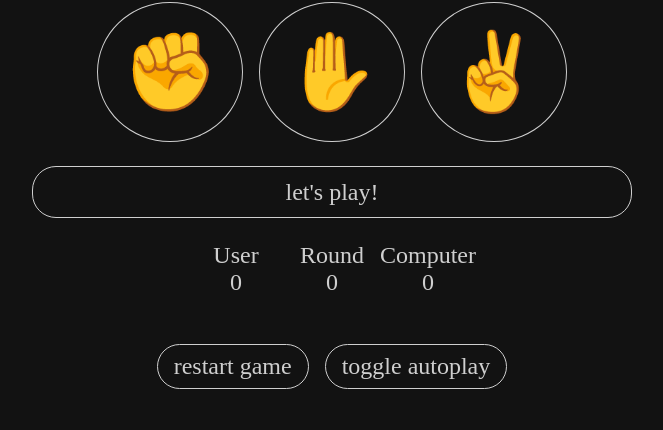
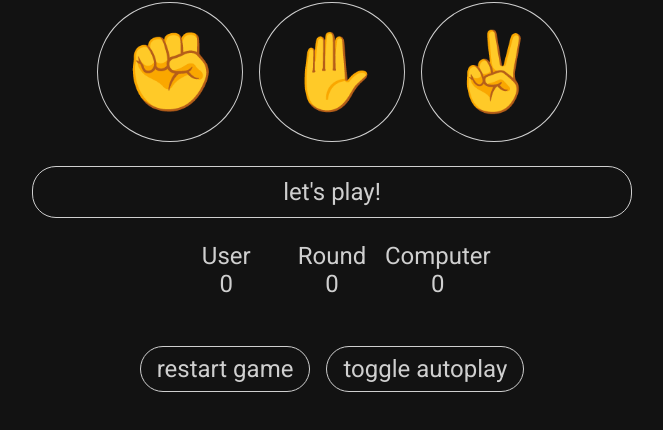
Before and after one commit to ode2stephen/rock-paper-scissors, a plain HTML site: page index.html in a window 1280 px wide. Shown: the part 244-674 px from the top of the page, without its empty margins (308-971 px from the left). Drawn offline with Linux system fonts and the light colour scheme.

Commit message:
add padding to results box and change font

```diff
--- a/styles.css
+++ b/styles.css
@@ -1,3 +1,5 @@
+@import url('https://fonts.googleapis.com/css2?family=Roboto:wght@400;500;700&display=swap');
+
 :root {
     /* VARIABLES */
     --bg: #121212;
@@ -29,6 +31,7 @@ body {
     align-items: center;
     justify-content: center;
     background-color: var(--bg);
+    font-family: 'Roboto', sans-serif;
 }
 
 h1 {
@@ -62,6 +65,7 @@ main {
     border-radius: 24px;
     height: 52px;
     margin-bottom: 24px;
+    padding: 0 4px;
     display: flex;
     justify-content: center;
     align-items: center;
```
